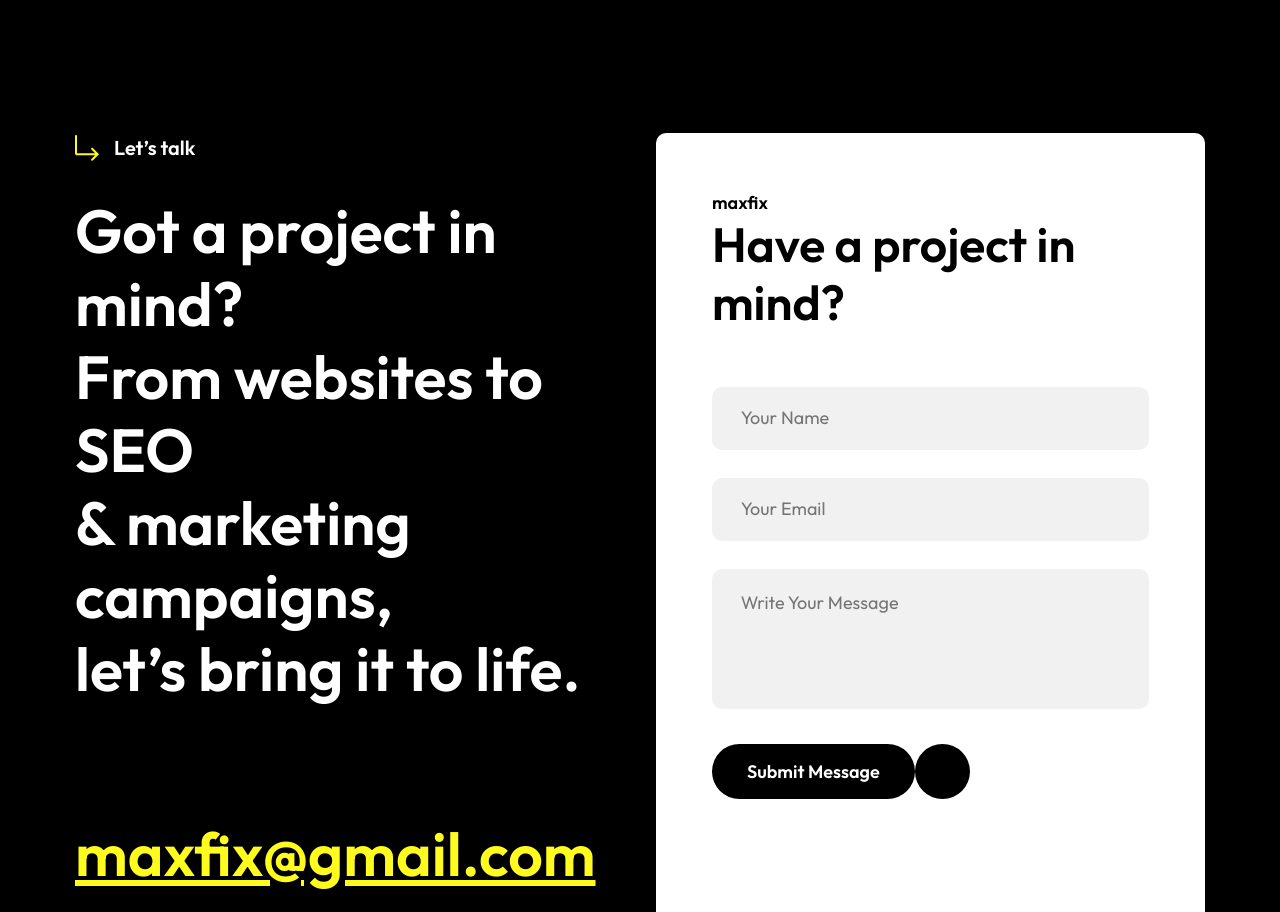
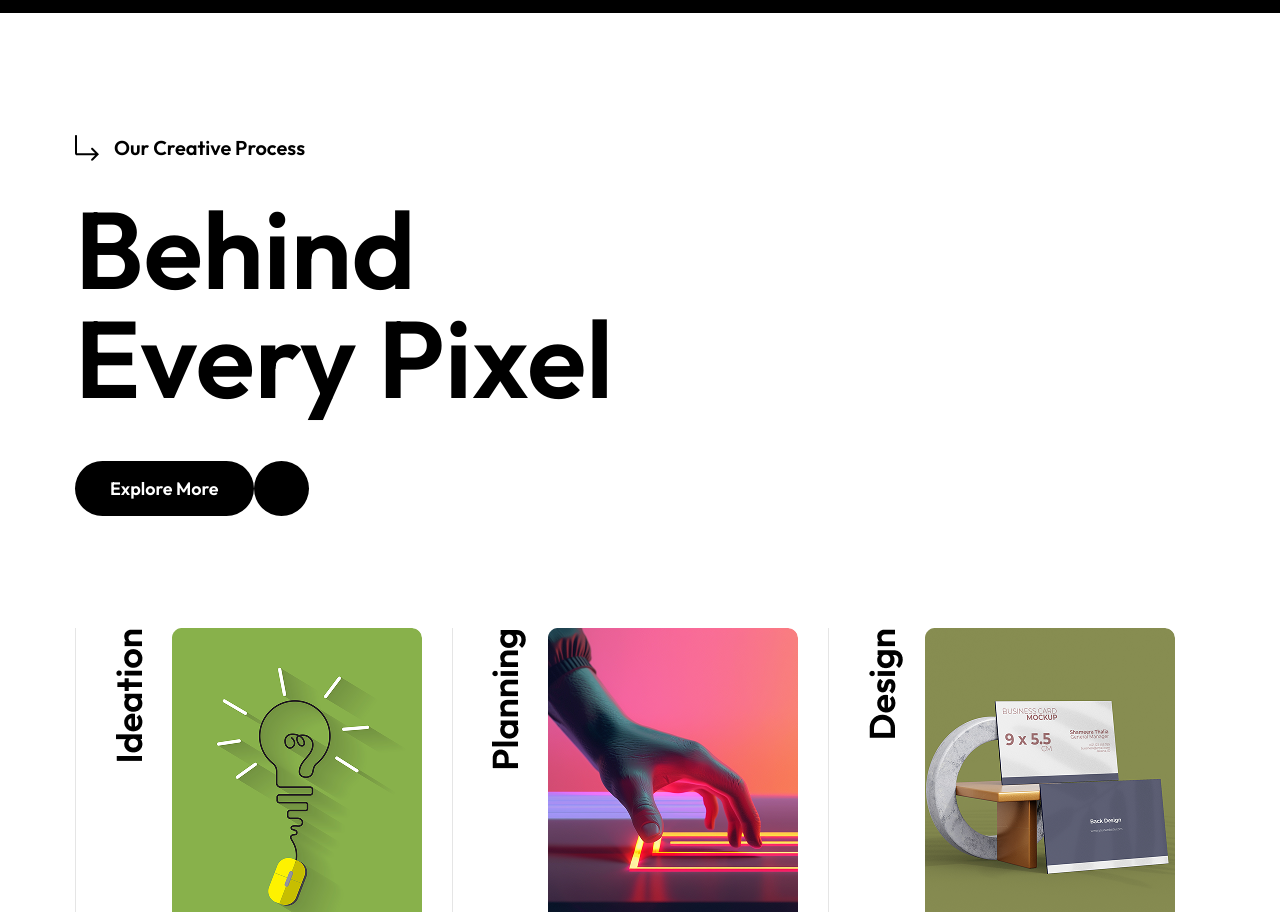
Before and after one commit to MdSaayed/maxfix-react, a React (Vite) app: page / in a window 1280 px wide. Shown: the part 6100-7012 px from the top of the page. Built offline with nearby package versions, Linux system fonts and the light colour scheme; a web font is replaced by a local one.

Commit message:
Created Process Area

```diff
--- a/src/components/fact/FactArea.jsx
+++ b/src/components/fact/FactArea.jsx
@@ -9,20 +9,20 @@ const FactArea = () => {
                 <h2 className="fact__title visually-hidden">Fact</h2>
 
                 <div className="fact__grid">
-                    {fact_data.map((item, index) => (
+                    {fact_data?.map((item, index) => (
                         <div className="fact__item" key={index}>
-                            {item.year && <div className="fact__year">{item.year}</div>}
-                            {item.number && <div className="fact__number">{item.number}</div>}
-                            <div className="fact__title">{item.title}</div>
-                            <div className="fact__subtitle">{item.subtitle}</div>
+                            {item?.year && <div className="fact__year">{item?.year}</div>}
+                            {item?.number && <div className="fact__number">{item?.number}</div>}
+                            <div className="fact__title">{item?.title}</div>
+                            <div className="fact__subtitle">{item?.subtitle}</div>
 
                             <div className={item.type === "avatar" ? "fact__avatars" : "fact__icons"}>
-                                {item.avatars.map((img, i) => (
+                                {item?.avatars?.map((img, i) => (
                                 <img
                                     key={i}
                                     src={`./assets/images/global/${img}`}
-                                    alt={item.type === "avatar" ? "User Avatar" : "Fact Icon"}
-                                    className={item.type === "avatar" ? "fact__avatar" : "fact__icon"}
+                                    alt={item?.type === "avatar" ? "User Avatar" : "Fact Icon"}
+                                    className={item?.type === "avatar" ? "fact__avatar" : "fact__icon"}
                                 />
                                 ))}
                             </div>
--- a/src/components/homes/home-1/AboutAreaOne.jsx
+++ b/src/components/homes/home-1/AboutAreaOne.jsx
@@ -5,6 +5,7 @@ const AboutAreaOne = () => {
     return (
         <section className="about about--one">
             <div className="about__container container">
+
                 <div className="about__title-wrap">
                     <div className="about__subtitle-wrap subtitle-wrap">
                         <svg width="24" height="26" viewBox="0 0 24 26" fill="none">
@@ -43,13 +44,14 @@ const AboutAreaOne = () => {
                             <img src="./assets/images/about/about-2.png" alt="Designer at work" className="about__image about__image--right"/>
                         </div>
                         <div className="about__button-wrapper btn-circle__wrapper">
-                            <a href="#" className="about__button">
+                            <a to="#" className="about__button">
                                 <span className="about__button-text">Explore<br/>Our Company</span>
                                 <i className="fa-solid fa-arrow-right"></i>
                             </a>
                         </div>
                     </div>
                 </div>
+
                 <img src="./assets/images/hero/creative-hand.png" alt="Pointing hand" className="about__hand"/>
             </div>
         </section>
--- /dev/null
+++ b/src/components/homes/home-1/ProcessArea.jsx
@@ -0,0 +1,58 @@
+import React from "react";
+import steps_data from '../../../data/steps-data';
+
+const ProcessArea = () => {
+
+  return (
+    <section className="process process--one">
+      <div className="container__process container">
+        <div className="process__content-area">
+
+          <div className="process__intro">
+            <div className="process__title-wrap">
+              <div className="process__subtitle-wrap subtitle-wrap">
+                <svg width="24" height="26" viewBox="0 0 24 26" fill="none">
+                  <path
+                    d="M17.82 13.02C17.6326 12.8337 17.3792 12.7292 17.115 12.7292C16.8508 12.7292 16.5974 12.8337 16.41 13.02C16.2237 13.2074 16.1192 13.4608 16.1192 13.725C16.1192 13.9892 16.2237 14.2426 16.41 14.43L20.2 18.22H2V1C2 0.734784 1.89464 0.48043 1.70711 0.292893C1.51957 0.105357 1.26522 0 1 0C0.734784 0 0.48043 0.105357 0.292893 0.292893C0.105357 0.48043 0 0.734784 0 1V18.22C0 18.7504 0.210714 19.2591 0.585786 19.6342C0.960859 20.0093 1.46957 20.22 2 20.22H20.15L16.41 23.97C16.2237 24.1574 16.1192 24.4108 16.1192 24.675C16.1192 24.9392 16.2237 25.1926 16.41 25.38C16.5963 25.5647 16.8477 25.6689 17.11 25.67C17.2416 25.6708 17.3721 25.6455 17.4939 25.5958C17.6157 25.546 17.7266 25.4727 17.82 25.38L24 19.22L17.82 13.02Z"
+                    fill="black"
+                  />
+                </svg>
+                <span className="process__subtitle subtitle">
+                  Our Creative Process
+                </span>
+              </div>
+              <h2 className="process__title title-lg">
+                Behind
+                <br />
+                Every Pixel
+              </h2>
+            </div>
+            <div className="process__btn-group">
+              <a to="#" className="process__btn btn-arrow btn-arrow__black">
+                <span className="process__btn-text btn-arrow__text">
+                  Explore More
+                </span>
+              </a>
+            </div>
+          </div>
+
+          <div className="process__steps">
+            {steps_data?.map((step, index) => (
+              <div className="process__step" key={index}>
+                <p className="process__step-label">{step?.step}</p>
+                <div className="process__step-content">
+                  <div className="process__step-image">
+                    <img src={step?.image} alt={step?.alt} />
+                  </div>
+                  <p className="process__step-desc">{step?.description}</p>
+                </div>
+              </div>
+            ))}
+          </div>
+        </div>
+      </div>
+    </section>
+  );
+};
+
+export default ProcessArea;
--- a/src/components/homes/home-1/ServicesAreaOne.jsx
+++ b/src/components/homes/home-1/ServicesAreaOne.jsx
@@ -20,7 +20,7 @@ const ServicesAreaOne = () => {
                         <span className="services__subtitle subtitle">What We Offer</span>
                     </div>
                     <h2 className="services__title title-lg">Our Services</h2>
-                    <a href="#" className="services__btn btn-arrow">
+                    <a to="#" className="services__btn btn-arrow">
                         <span className="btn-arrow__text">View All Services</span>
                     </a>
                 </div>
@@ -33,8 +33,7 @@ const ServicesAreaOne = () => {
                 </div>
 
                 <div className="services__list">
-
-                    {services_data.map((service, index) => {
+                    {services_data?.map((service, index) => {
                         const isActive = activeIndex === index;
 
                         return (
@@ -46,7 +45,7 @@ const ServicesAreaOne = () => {
                             <div className="services__item-header">
                                 <span className="services__item-index">// {index + 1}</span>
                                 <div className="services__item-title-wrap">
-                                    <span className="services__item-title">{service.title}</span>
+                                    <span className="services__item-title">{service?.title}</span>
                                     <div
                                         className="services__item-toggle-wrap"
                                         onClick={() => toggleItem(index)}
@@ -71,9 +70,9 @@ const ServicesAreaOne = () => {
                             }}
                             >
                             <div className="services__item-text">
-                                <p className="services__item-desc">{service.description}</p>
+                                <p className="services__item-desc">{service?.description}</p>
                                 <ul className="services__item-tags">
-                                {service.tags.map((tag, i) => (
+                                {service?.tags?.map((tag, i) => (
                                     <li className="services__item-tag" key={i}>
                                     {tag}
                                     </li>
@@ -81,7 +80,7 @@ const ServicesAreaOne = () => {
                                 </ul>
                             </div>
                             <div className="services__item-images">
-                                {service.images.map((img, i) => (
+                                {service?.images?.map((img, i) => (
                                 <div className="services__item-image-wrap" key={i}>
                                     <img
                                     src={img}
--- a/src/components/homes/home-1/index.jsx
+++ b/src/components/homes/home-1/index.jsx
@@ -6,6 +6,7 @@ import Keywords from '../../../common/Keywords';
 import AboutAreaOne from './AboutAreaOne';
 import FactArea from '../../fact/FactArea';
 import ServicesAreaOne from './ServicesAreaOne';
+import ProcessArea from './ProcessArea';
 
 const HomeOne = () => {
 
@@ -17,6 +18,7 @@ const HomeOne = () => {
             <AboutAreaOne />
             <FactArea />
             <ServicesAreaOne />
+            <ProcessArea/>
             <FooterOne />
          </>
     );
--- /dev/null
+++ b/src/data/steps-data.jsx
@@ -0,0 +1,25 @@
+const steps_data = [
+  {
+    step: "STEP 01",
+    image: "./assets/images/process/process-1.png",
+    alt: "Ideation",
+    description:
+      "We start by uncovering ideas through team collaboration, creative discovery, and goal alignment to ensure clarity before execution begins.",
+  },
+  {
+    step: "STEP 02",
+    image: "./assets/images/process/process-2.png",
+    alt: "Planning",
+    description:
+      "After ideas are aligned, we create structured plans, detailed user journeys, and prepare the foundations to guide the design stage ahead.",
+  },
+  {
+    step: "STEP 03",
+    image: "./assets/images/process/process-3.png",
+    alt: "Design",
+    description:
+      "With insights and structure in place, we move into design — blending aesthetics with function to shape engaging user experiences that work.",
+  },
+];
+
+export default steps_data;
```
